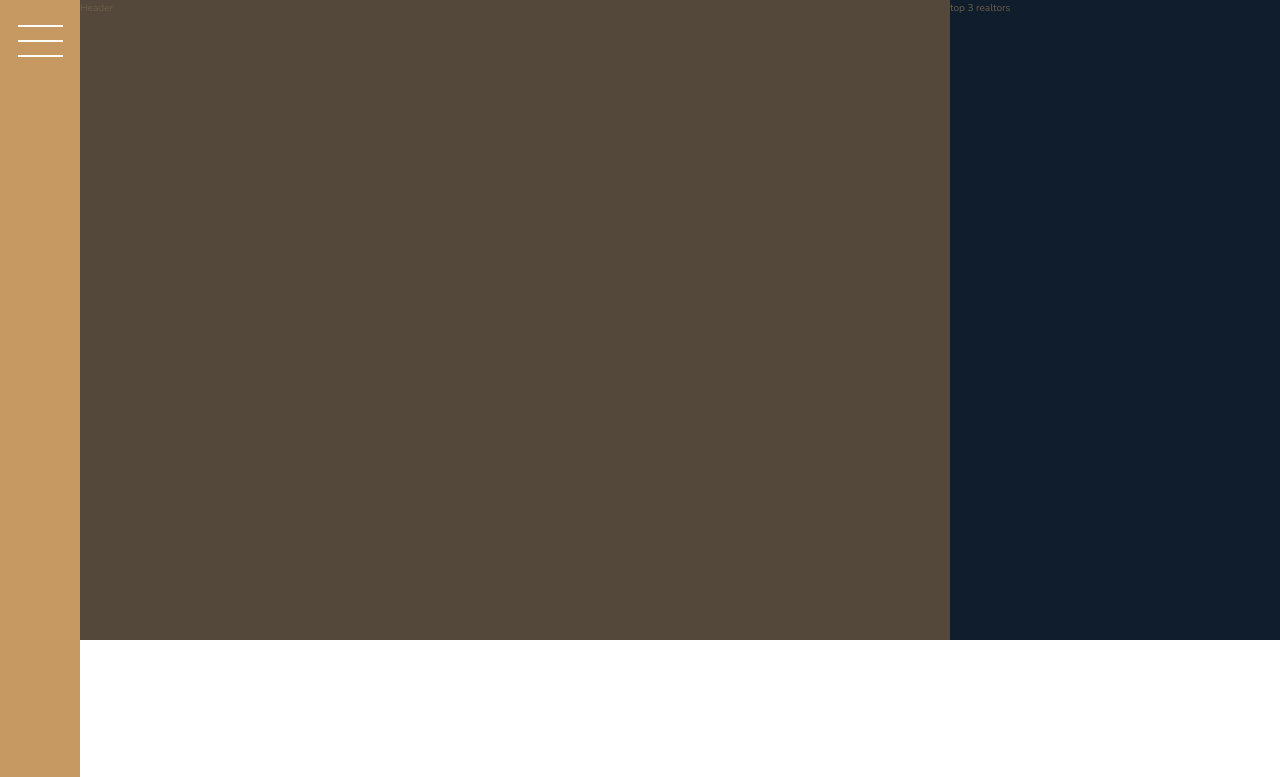
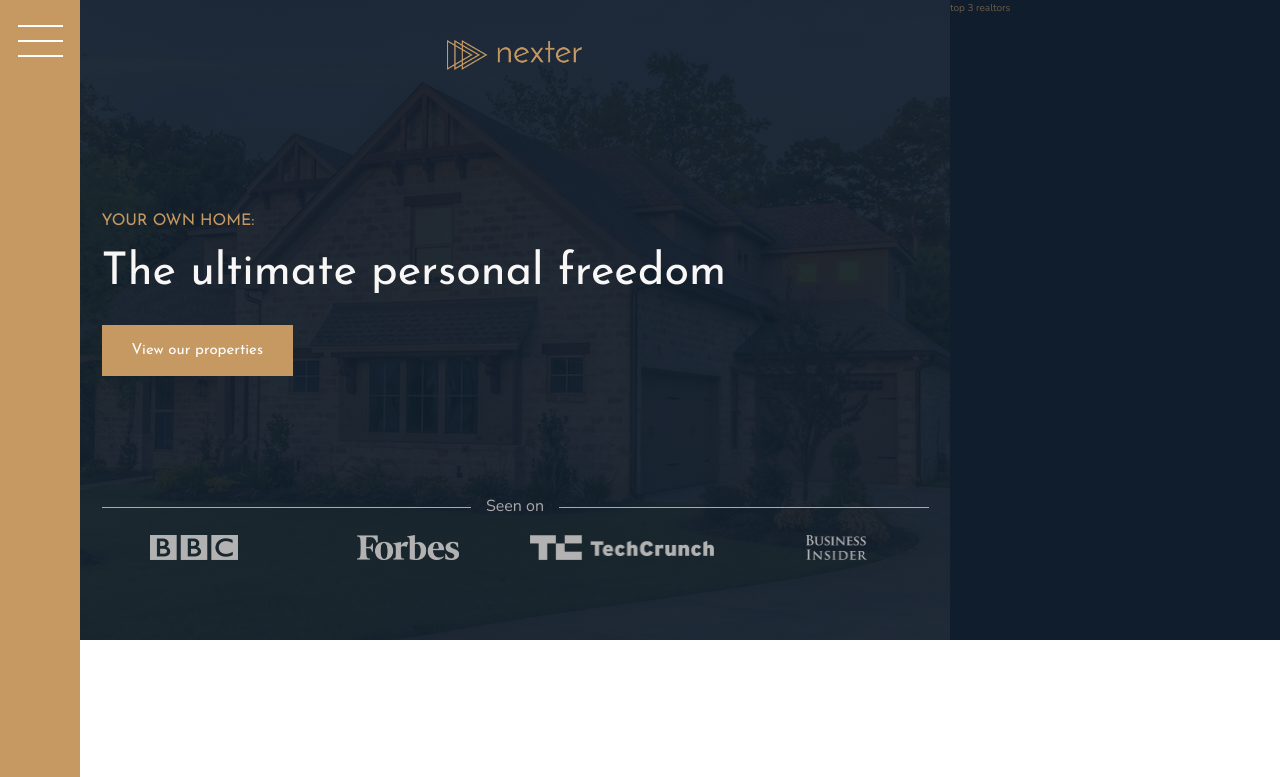
Before and after one commit to jakeisonline/udemy-courses, a website: page advanced-css/nexter/index.html in a window 1280 px wide. Shown: the top 777 px of the page. Drawn offline with nearby package versions, Linux system fonts and the light colour scheme.

Commit message:
Lecture 118 & 119 - Building the header, grid items using ::before & ::after

```diff
--- a/advanced-css/nexter/index.html
+++ b/advanced-css/nexter/index.html
@@ -17,7 +17,17 @@
       </div>
 
       <header class="header">
-        Header
+        <img src="img/logo.png" alt="Nexter logo" class="header__logo">
+        <h3 class="heading-3">Your own home:</h3>
+        <h1 class="heading-1">The ultimate personal freedom</h1>
+        <button class="btn header__btn">View our properties</button>
+        <div class="header__seenon-text">Seen on</div>
+        <div class="header__seenon-logos">
+          <img src="img/logo-bbc.png" alt="Seen on logo 1: BBC">
+          <img src="img/logo-forbes.png" alt="Seen on logo 1: Forbes">
+          <img src="img/logo-techcrunch.png" alt="Seen on logo 1: Techcrunch">
+          <img src="img/logo-bi.png" alt="Seen on logo 1: Business Insider">
+        </div>
       </header>
 
       <div class="realtors">
--- a/advanced-css/nexter/sass/_header.scss
+++ b/advanced-css/nexter/sass/_header.scss
@@ -1,4 +1,54 @@
 .header {
   background-color: $color-grey-dark-1;
+  background-image: linear-gradient(rgba($color-secondary, 0.93), rgba($color-secondary, 0.93)),
+                    url(../img/hero.jpeg);
+  background-position: center;
+  padding: 4rem 8rem 8rem;
   grid-column: full-start / col-end 6;
+
+  display: grid;
+  grid-template-rows: 1fr min-content 6rem 1fr;
+  grid-template-columns: max-content;
+  grid-row-gap: 1.5rem;
+  justify-content: center;
+
+  &__logo {
+    height: 3rem;
+    justify-self: center;
+  }
+
+  &__btn {
+      align-self: start;
+      justify-self: start;
+  }
+
+  &__seenon-text {
+    display: grid;
+    grid-template-columns: 1fr max-content 1fr;
+    grid-column-gap: 1.5rem;
+    align-items: center;
+
+    font-size: 1.6rem;
+    color: $color-grey-light-2;
+
+    &::before,
+    &::after {
+      content: "";
+      height: 1px;
+      display: block;
+      background-color: currentColor;
+    }
+  }
+
+  &__seenon-logos {
+    display: grid;
+    grid-template-columns: repeat(4, 1fr);
+    grid-gap: 3rem;
+    justify-items: center;
+
+    img {
+      height: 2.5rem;
+      filter: brightness(70%);
+    }
+  }
 }
--- a/advanced-css/nexter/sass/_typography.scss
+++ b/advanced-css/nexter/sass/_typography.scss
@@ -5,6 +5,9 @@
 
 .heading-1 {
   @extend %heading;
+  font-size: 4.5rem;
+  color: $color-grey-light-1;
+  line-height: 1;
 }
 
 .heading-2 {
```
Also changed, not shown: advanced-css/nexter/css/style.css.
